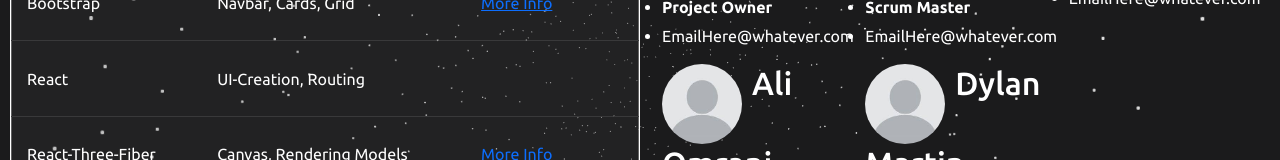
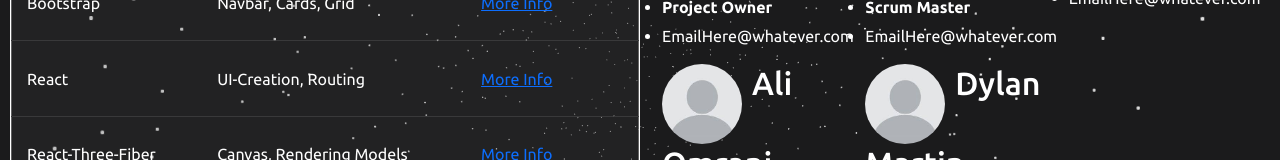
Before and after one commit to Michael-Scrumlord/Astro-Dex, a React (Create React App) app: page /Sources in a window 1280 px wide. Shown: the part 405-565 px from the top of the page. Built offline with nearby package versions, Linux system fonts and the light colour scheme.

Commit message:
CSS Updates pt2

```diff
--- a/src/components/Sources.jsx
+++ b/src/components/Sources.jsx
@@ -62,7 +62,7 @@ export default function Sources() {
                   <td>React</td>
                   <td>UI-Creation, Routing</td>
                   <td>
-                    <a href="https://react.dev/"></a>
+                    <a href="https://react.dev/">More Info</a>
                   </td>
                 </tr>
                 <tr>
```
